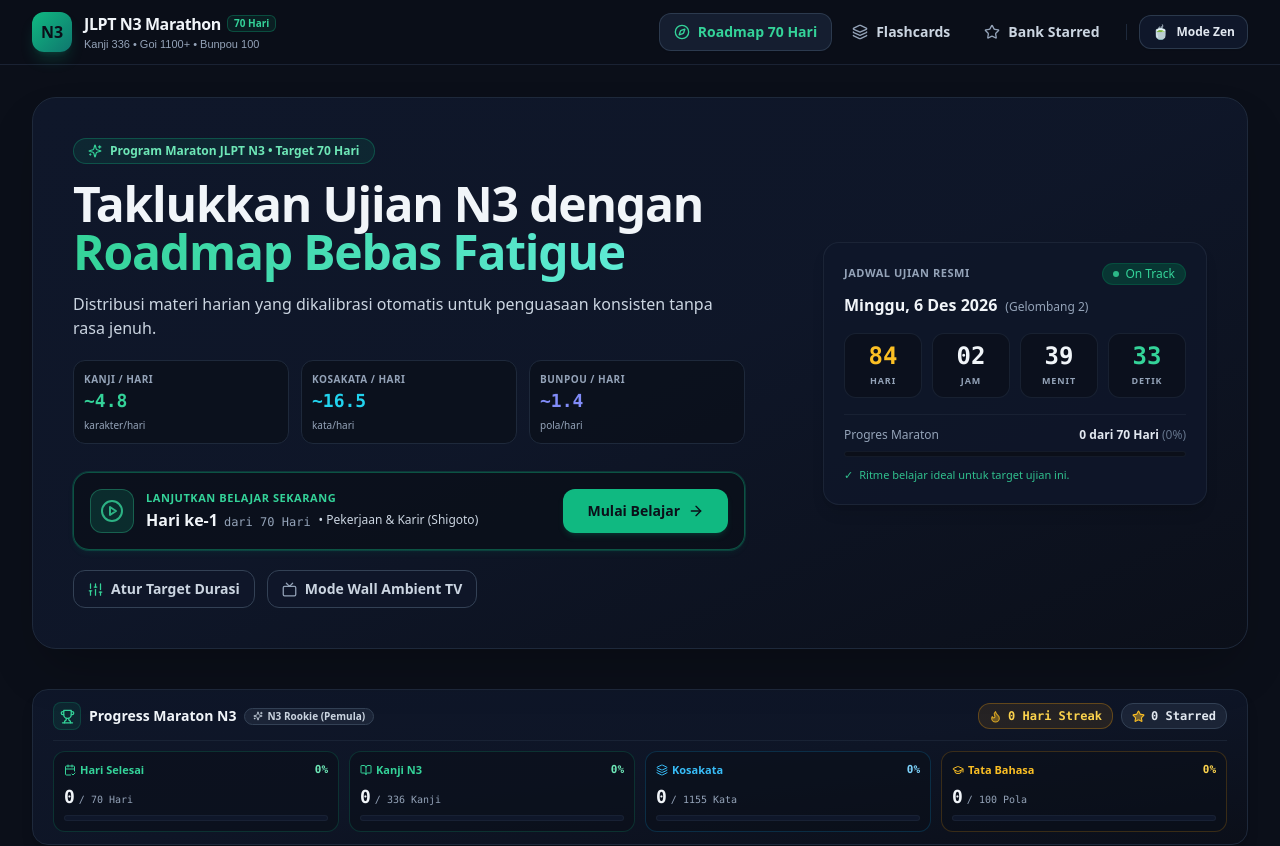
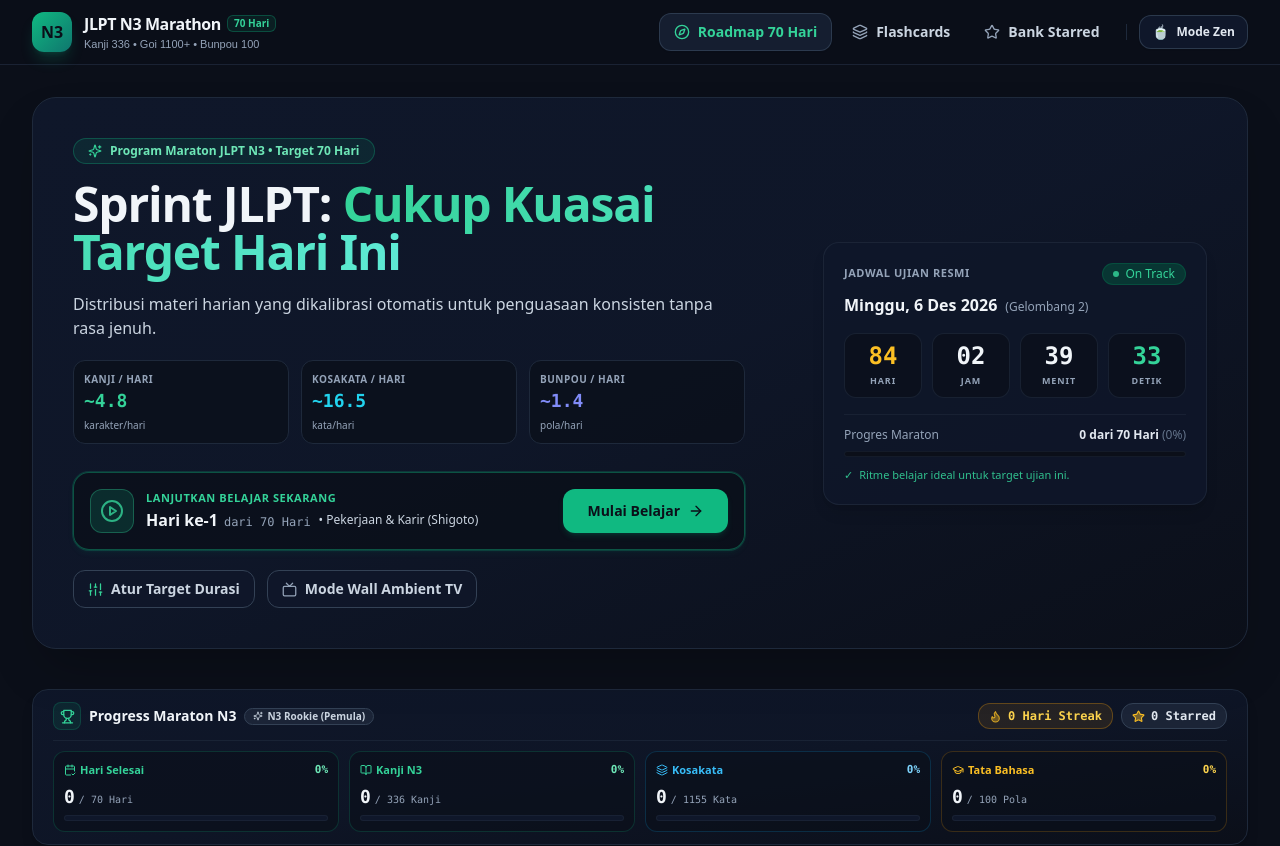
Before and after one commit to kningo/maraton, a Next.js app: page / in a window 1280 px wide. Shown: the top 846 px of the page. Built offline with nearby package versions, Linux system fonts and the light colour scheme.

Commit message:
feat: update hero headline to "Sprint JLPT: Cukup Kuasai Target Hari Ini"

```diff
--- a/app/page.tsx
+++ b/app/page.tsx
@@ -254,9 +254,9 @@ export default function DashboardPage() {
             </div>
 
             <h1 className="text-3xl sm:text-5xl font-black tracking-tight text-slate-100 leading-tight">
-              Taklukkan Ujian N3 dengan{" "}
+              Sprint JLPT:{" "}
               <span className="bg-gradient-to-r from-emerald-400 to-teal-300 bg-clip-text text-transparent">
-                Roadmap Bebas Fatigue
+                Cukup Kuasai Target Hari Ini
               </span>
             </h1>
 
```
